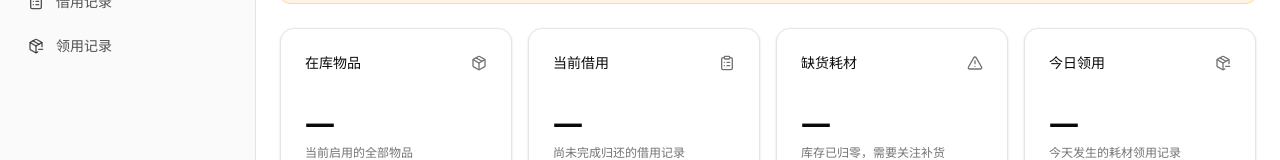
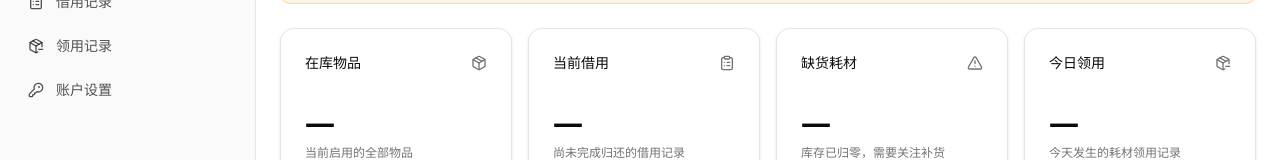
Before and after one commit to liheng-lk/lightwms, a Next.js app in the folder frontend/: page / in a window 1280 px wide. Shown: the part 230-390 px from the top of the page. Built offline with nearby package versions, Linux system fonts and the light colour scheme; no server answers.

Commit message:
fix: expose account settings to every signed-in role

```diff
--- a/frontend/src/components/layout/sidebar.tsx
+++ b/frontend/src/components/layout/sidebar.tsx
@@ -5,6 +5,7 @@ import { usePathname } from 'next/navigation';
 import {
   Package, ClipboardList, FolderTree, MapPin, LayoutDashboard, PackageMinus,
   PackagePlus, Warehouse, Users, Ticket, Settings, Receipt, ScanBarcode, FileText,
+  KeyRound,
 } from 'lucide-react';
 import { cn } from '@/lib/utils';
 import { useAuth } from '@/providers/auth-provider';
@@ -33,6 +34,7 @@ const navItems: NavItem[] = [
   { title: '分类管理', href: '/categories', icon: FolderTree, roles: managerRoles },
   { title: '库位管理', href: '/locations', icon: MapPin, roles: managerRoles },
   { title: '仓库管理', href: '/warehouses', icon: Warehouse, roles: managerRoles },
+  { title: '账户设置', href: '/account', icon: KeyRound },
   { title: '审计日志', href: '/audit-logs', icon: FileText, roles: ['super_admin'] },
   { title: '用户管理', href: '/users', icon: Users, roles: ['super_admin'] },
   { title: '邀请码管理', href: '/invite-codes', icon: Ticket, roles: ['super_admin'] },
```
